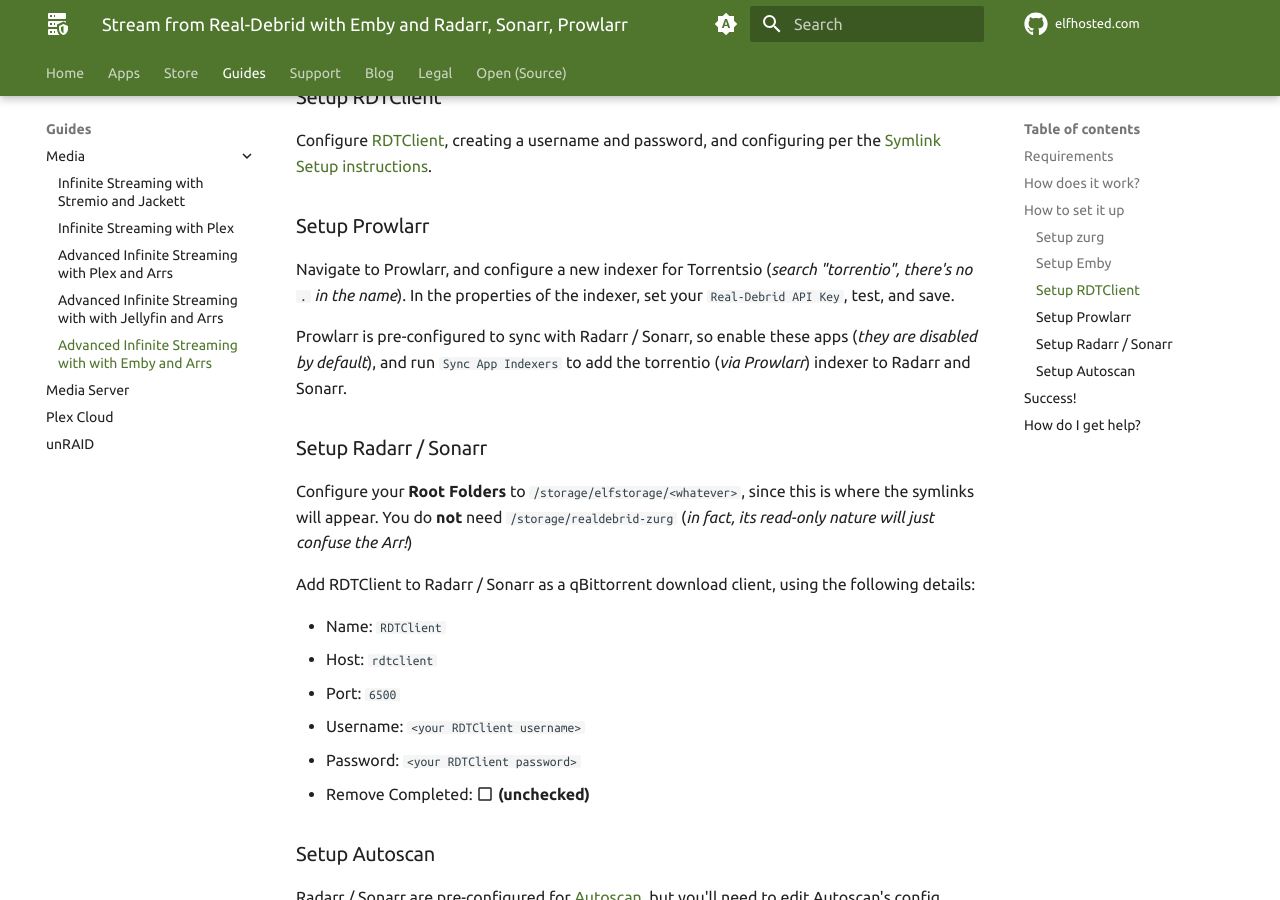
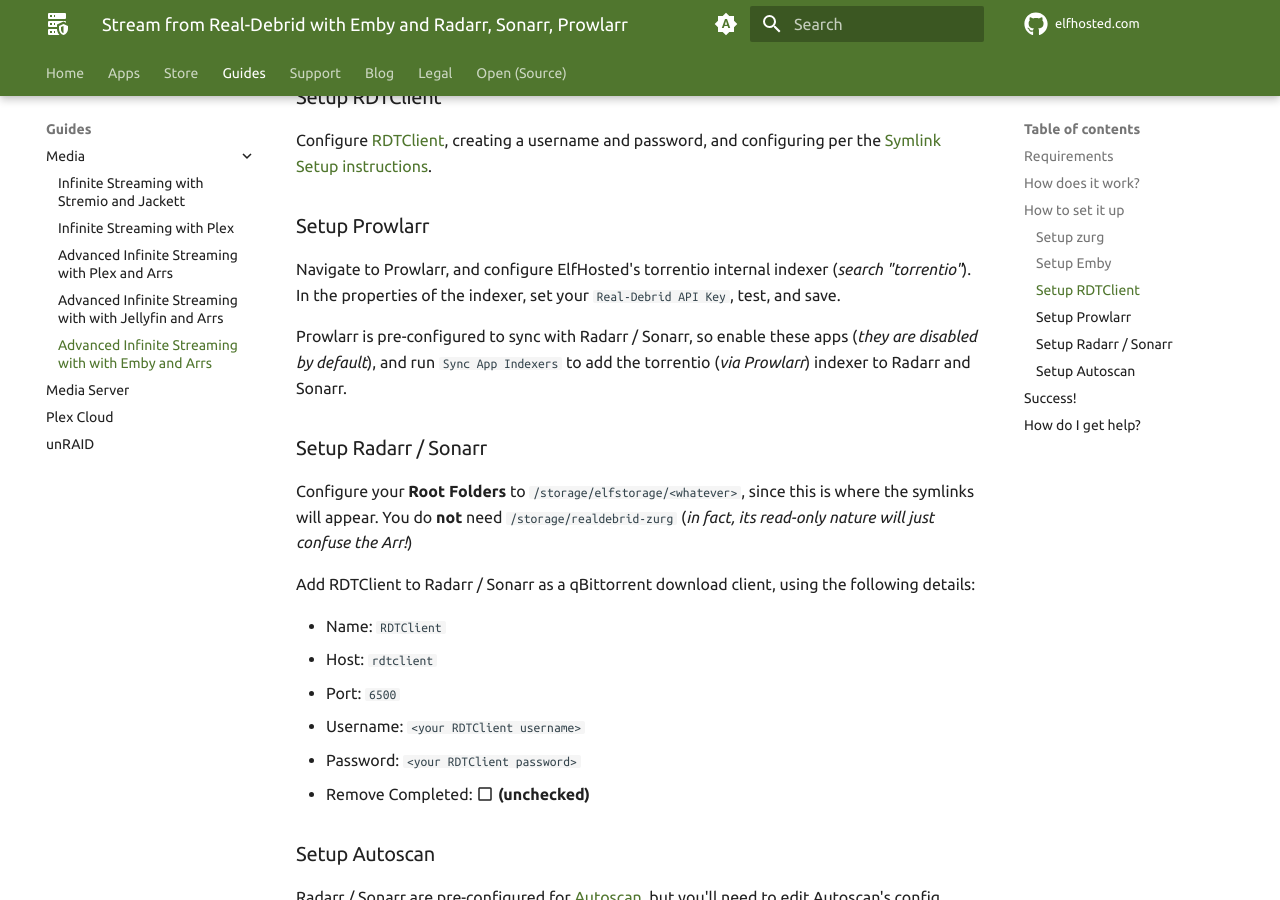
Before and after one commit to elfhosted/elfhosted.com, an MkDocs documentation site: the page built from docs/guides/media/stream-from-real-debrid-with-emby-radarr-sonarr-prowlarr.md, in a window 1280 px wide and 900 px high, scrolled down 2985 px. Built offline with MkDocs 1.6.1 and Material for MkDocs 9.7.7, drawn with Linux system fonts in a browser that asks for light colours; emoji names are drawn with the system emoji font; a script that is not in the unit is left out; plug-ins that fetch from the network failed and are left out; comment, search, counter and statistics services are not loaded.

Commit message:
Update guides for torrentio indexer in Prowlarr
Signed-off-by: David Young <davidy@funkypenguin.co.nz>

```diff
--- a/docs/guides/media/stream-from-real-debrid-with-emby-radarr-sonarr-prowlarr.md
+++ b/docs/guides/media/stream-from-real-debrid-with-emby-radarr-sonarr-prowlarr.md
@@ -105,7 +105,7 @@ Configure [RDTClient], creating a username and password, and configuring per the
 
 ### Setup Prowlarr
 
-Navigate to Prowlarr, and configure a new indexer for Torrentsio (*search "torrentio", there's no `.` in the name*). In the properties of the indexer, set your `Real-Debrid API Key`, test, and save.
+Navigate to Prowlarr, and configure ElfHosted's torrentio internal indexer (*search "torrentio"*). In the properties of the indexer, set your `Real-Debrid API Key`, test, and save.
 
 Prowlarr is pre-configured to sync with Radarr / Sonarr, so enable these apps (*they are disabled by default*), and run `Sync App Indexers` to add the torrentio (*via Prowlarr*) indexer to Radarr and Sonarr.
 
```
Also changed, not shown: docs/guides/media/stream-from-real-debrid-with-jellyfin-radarr-sonarr-prowlarr.md (+1 -1 lines), docs/guides/media/stream-from-real-debrid-with-plex-radarr-sonarr-prowlarr.md (+1 -1 lines).
